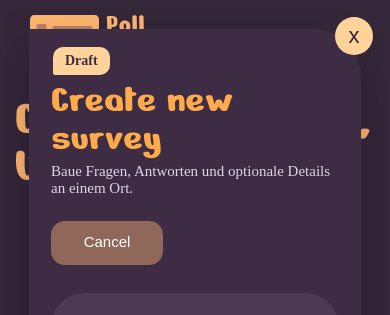
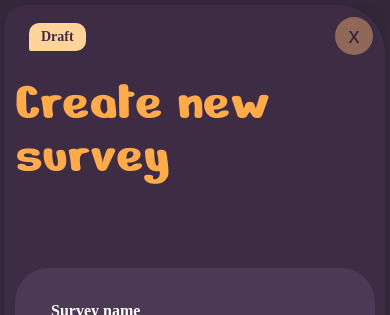
Before and after one commit to Maik649/poll-app, an Angular app: page /umfrage-erstellen in a window 390 px wide. Shown: the top 315 px of the page. Built offline with nearby package versions, Linux system fonts and the light colour scheme; no server answers; the database is empty.

Commit message:
fix: respons suvey form

```diff
--- a/src/app/shared/components/hero-secton/hero-secton.html
+++ b/src/app/shared/components/hero-secton/hero-secton.html
@@ -18,6 +18,6 @@
 </section>
 <app-surveys-section></app-surveys-section>
 <dialog class="create-survey-dialog" [open]="isCreateDialogOpen" (cancel)="onDialogCancel($event)">
-    <button class="dialog-close-btn" type="button" (click)="closeCreateDialog()" aria-label="Dialog schliessen">x</button>
+    <button class="dialog-close-btn --dialog-close-btn-normel" type="button" (click)="closeCreateDialog()" aria-label="Dialog schliessen">x</button>
     <app-survey-form [isDialogMode]="true" (closed)="closeCreateDialog()" (saved)="closeCreateDialog()"></app-survey-form>
 </dialog>
--- a/src/app/shared/components/hero-secton/hero-secton.scss
+++ b/src/app/shared/components/hero-secton/hero-secton.scss
@@ -158,9 +158,9 @@
   z-index: 1000;
 }
 
-.create-survey-dialog::backdrop {
+dialog::backdrop {
   background: rgba(22, 13, 27, 0.72);
-  backdrop-filter: blur(2px);
+  backdrop-filter: blur(100%);
 }
 
 .dialog-close-btn {
@@ -172,12 +172,16 @@
   height: 38px;
   border: 0;
   border-radius: 999px;
-  background: #ffd39a;
+  background: #8f685a;
   color: #2f2233;
   font-size: 22px;
   line-height: 1;
   cursor: pointer;
 }
+
+ .--dialog-close-btn-normel {
+   visibility: hidden;
+ }
 
 @include respond-to('medium') {
   .content-wrapper {
@@ -268,6 +272,21 @@
   }
 }
 
+
+
+@include respond-to('medium') {
+  .--dialog-close-btn-normel{
+    visibility: hidden;
+  }
+}
+
+
+@include respond-to('small') {
+  .--dialog-close-btn-normel {
+    visibility: visible;
+  }
+}
+
 @include respond-to('small') {
   .content-wrapper {
     grid-template-columns: 1fr;
--- a/src/app/shared/components/survey-form/survey-form.html
+++ b/src/app/shared/components/survey-form/survey-form.html
@@ -20,10 +20,9 @@
     <div class="creator-head">
       <div>
         <h1>Create new survey</h1>
-        <p>Baue Fragen, Antworten und optionale Details an einem Ort.</p>
       </div>
 
-      <button class="cancel-btn" type="button" (click)="navigateBack()" [disabled]="isSaving">
+      <button class="cancel-btn --cancel-btn-mobile" type="button" (click)="navigateBack()" [disabled]="isSaving">
         Cancel
       </button>
     </div>
--- a/src/app/shared/components/survey-form/survey-form.scss
+++ b/src/app/shared/components/survey-form/survey-form.scss
@@ -1,4 +1,5 @@
 @use '../../../../scss/varieable.scss'as *;
+@use '../../../../scss/mixin.scss'as *;
 
 .form-wrapper {
   padding: 24px;
@@ -6,7 +7,6 @@
 
 .submit-dialog-backdrop {
   position: fixed;
-  inset: 0;
   z-index: 50;
   display: grid;
   place-items: center;
@@ -49,7 +49,7 @@
   position: relative;
   max-width: 1120px;
   margin: 0 auto;
-  padding: 36px 48px 32px;
+  padding: 10px 48px 32px;
   border-radius: 0 48px 0 0;
   background: #3d2c43;
   color: #fff;
@@ -71,23 +71,15 @@
 .creator-head {
   display: flex;
   justify-content: space-between;
-  gap: 24px;
-  align-items: flex-start;
-  margin-bottom: 28px;
+  align-items: center;
+  margin: 5px 0;
+  width: 100%;
 
   h1 {
-    margin: 24px 0 6px;
     font-family: $fontFamily_Nerko;
-    font-size: clamp(40px, 5vw, 62px);
+    font-size: clamp(56px, 5vw, 62px);
     color: #ffab4c;
     line-height: 0.95;
-  }
-
-  p {
-    margin: 0;
-    max-width: 520px;
-    color: #dfd5e6;
-    font-size: 15px;
   }
 }
 
@@ -143,7 +135,7 @@
     }
   }
 
-  .--question-input{
+  .--question-input {
     width: calc(100% - 80px);
   }
 
@@ -398,9 +390,18 @@
   margin-top: 24px;
 }
 
-@media (max-width: 980px) {
+@include respond-to('small') {
+  .create-survey-dialog {
+    width: calc(100vw - 0px);
+    max-height: calc(100vh - 10px);
+  }
+
+  .form-wrapper {
+    padding: 0px;
+  }
+
   .creator-shell {
-    padding: 28px 22px 26px;
+    padding: 28px 10px 26px;
   }
 
   .editor-card {
@@ -418,7 +419,8 @@
   }
 
   .question-sidebar {
-    justify-content: flex-start;
+    justify-content: center;
     padding-top: 0;
   }
+
 }
--- a/src/scss/buttons.scss
+++ b/src/scss/buttons.scss
@@ -1,4 +1,5 @@
 @use './varieable.scss'as *;
+@use './mixin.scss'as *;
 
 .header-create-btn {
   text-decoration: none;
@@ -53,8 +54,15 @@
   border-radius: 14px;
   font-family: $fontFamily_Nokora-Bold;
   font-size: 15px;
+  visibility: visible;
   cursor: pointer;
 }
+
+ @include respond-to('small') {
+.--cancel-btn-mobile{
+  visibility: hidden;
+}
+ }
 
 .publish-btn {
   position: relative;
--- a/src/scss/mixin.scss
+++ b/src/scss/mixin.scss
@@ -3,6 +3,7 @@
 @use 'sass:meta';
 
 $breakpoints: (
+  'smaller': (max-width: 320px),
   'small':  ( max-width:  762px),
   'medium': ( max-width:  992px ),
   'large':  ( min-width: 1200px ),
```
Lines whose indentation alone changed are shown as unchanged.
